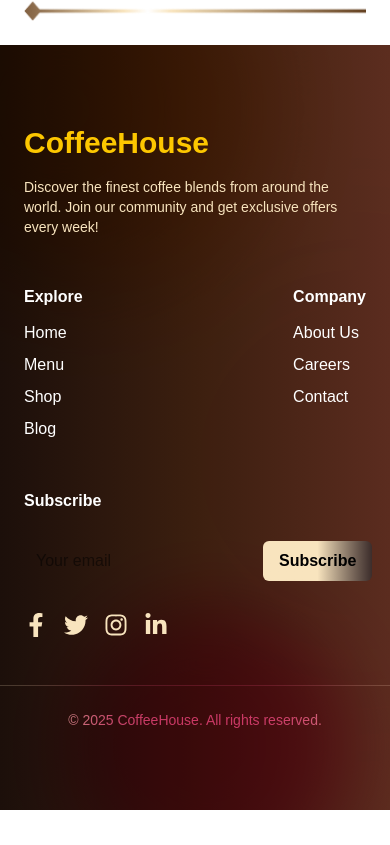
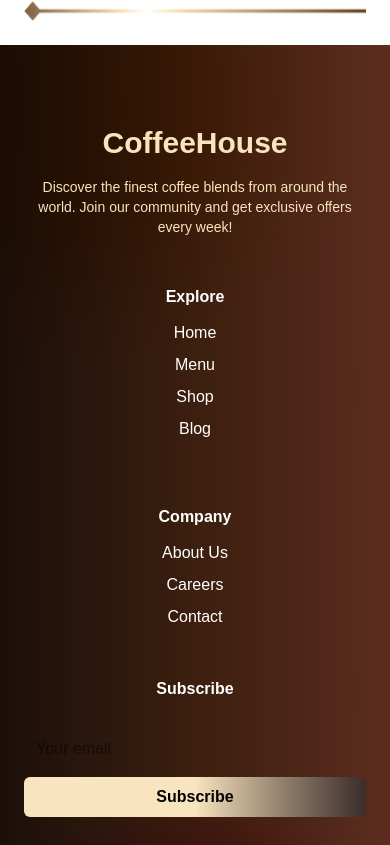
Before and after one commit to Habib2015s/coffee, a Next.js app: page / in a window 390 px wide. Shown: the part 3699-4544 px from the top of the page. Before the commit the page ends 4509 px from the top, so only its background shows below. Built offline with nearby package versions, Linux system fonts and the light colour scheme; some icons are missing.

Commit message:
responsive of footer

```diff
--- a/app/Footer.js
+++ b/app/Footer.js
@@ -16,8 +16,8 @@ export default function Footer() {
       <div className="max-w-7xl mx-auto px-6 relative z-10 flex flex-col md:flex-row justify-between gap-12">
 
         {/* لوگو و توضیح کوتاه */}
-        <div className="flex-1">
-          <h2 className="text-3xl font-bold mb-4 text-yellow-400">CoffeeHouse</h2>
+        <div className="flex-1 text-center md:text-left">
+          <h2 className="text-3xl font-bold mb-4 text-[#F8E4BE]">CoffeeHouse</h2>
           <p className="text-[#F8E4BE] text-sm md:text-base">
             Discover the finest coffee blends from around the world. Join our
             community and get exclusive offers every week!
@@ -25,8 +25,8 @@ export default function Footer() {
         </div>
 
         {/* لینک‌ها با افکت hover */}
-        <div className="flex-1 flex justify-between gap-10">
-          <div>
+        <div className="flex-1 flex flex-col sm:flex-row justify-between gap-10 text-center md:text-left">
+          <div className="mb-6 sm:mb-0">
             <h3 className="font-semibold mb-3">Explore</h3>
             <ul className="space-y-2">
               {["Home","Menu","Shop","Blog"].map((link, i) => (
@@ -51,9 +51,9 @@ export default function Footer() {
         </div>
 
         {/* فرم ایمیل + آیکون‌ها */}
-        <div className="flex-1 flex flex-col gap-4">
+        <div className="flex-1 flex flex-col gap-4 text-center md:text-left">
           <h3 className="font-semibold mb-3">Subscribe</h3>
-          <div className="flex gap-2">
+          <div className="flex flex-col sm:flex-row gap-2 justify-center md:justify-start">
             <input
               type="email"
               placeholder="Your email"
@@ -63,7 +63,7 @@ export default function Footer() {
               Subscribe
             </button>
           </div>
-          <div className="flex gap-4 mt-4 text-2xl text-[#F8E4BE]">
+          <div className="flex justify-center md:justify-start gap-4 mt-4 text-2xl text-[#F8E4BE]">
             {[FaFacebookF, FaTwitter, FaInstagram, FaLinkedinIn].map((Icon, i) => (
               <Icon key={i} className="hover:text-[#F8E4BE] hover:scale-125 transition-transform cursor-pointer"/>
             ))}
```
